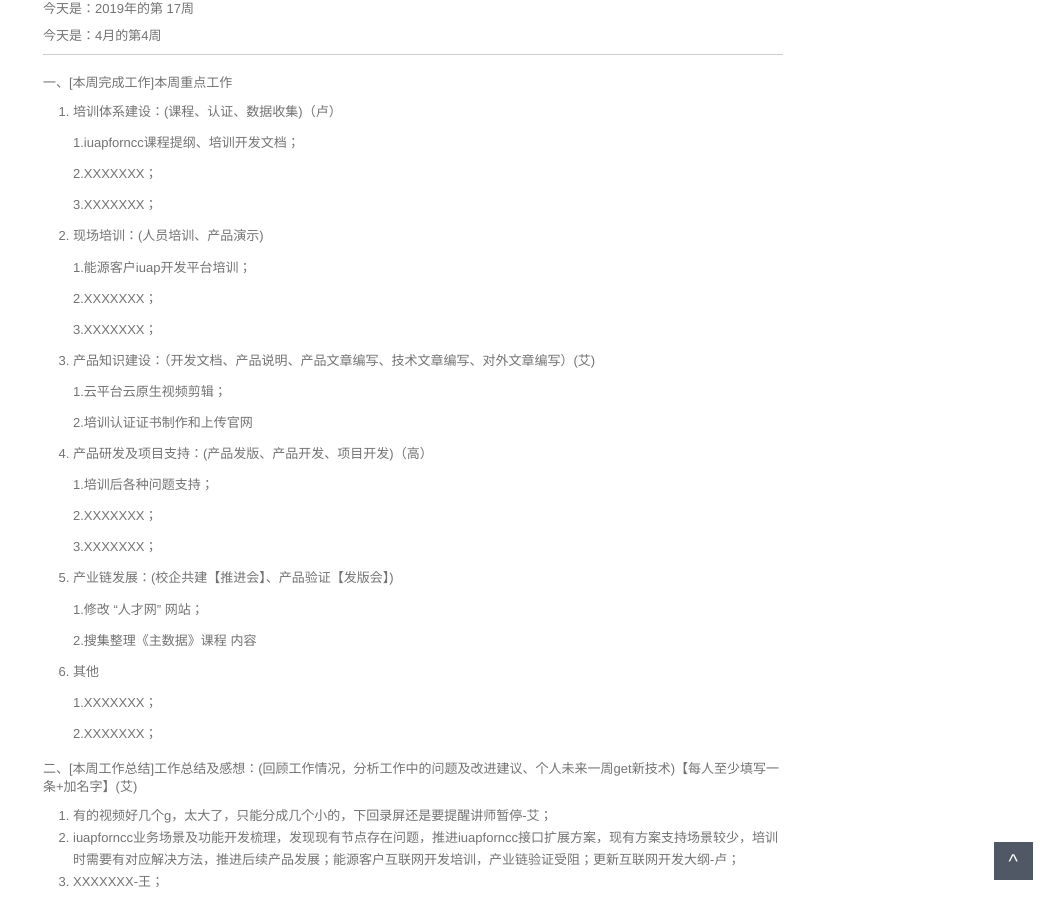
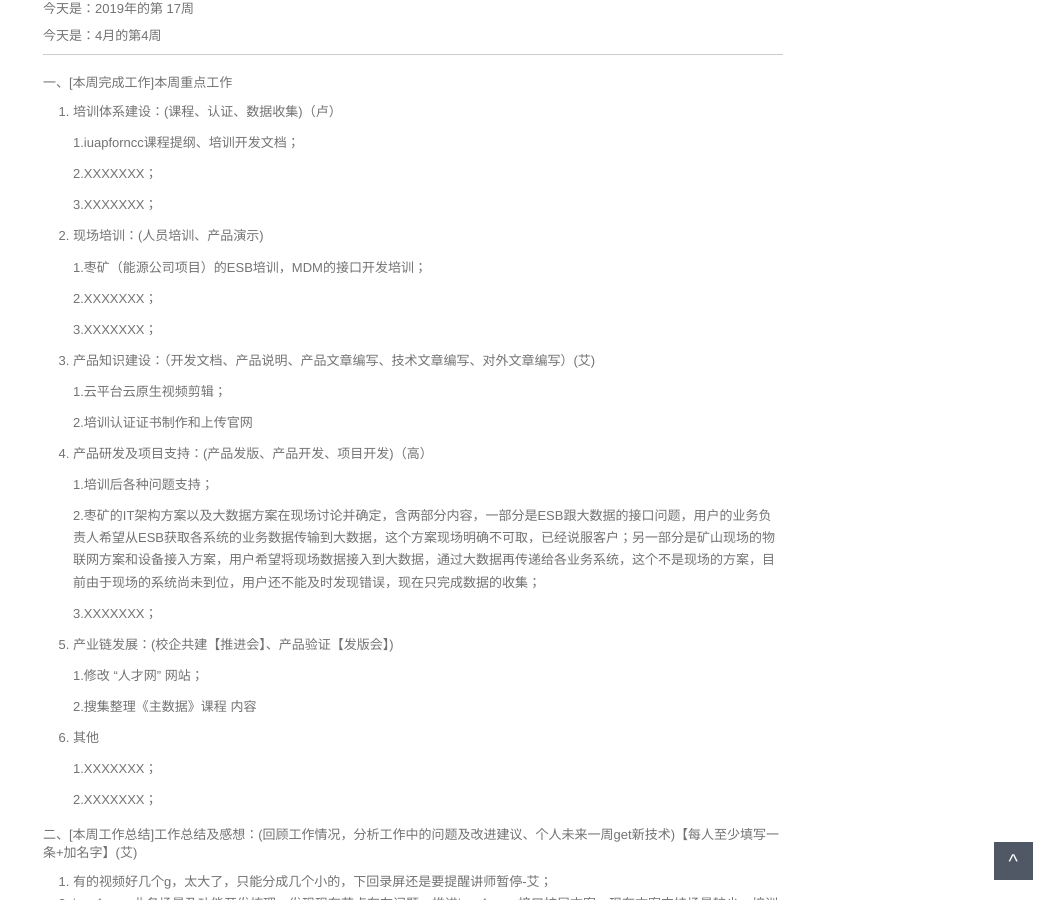
Before and after one commit to walllFlower/blog, a Jekyll site: the page built from _posts/2018-07-17-day_report_cxz.md, in a window 1280 px wide and 900 px high, scrolled down 435 px. Shown: the whole window, without its empty margins (227-1280 px from the left). Built offline with Jekyll 4.4.1, drawn with Linux system fonts in a browser that asks for light colours; comment, search, counter and statistics services are not loaded.

Commit message:
Update 2018-07-17-day_report_cxz.md

```diff
--- a/_posts/2018-07-17-day_report_cxz.md
+++ b/_posts/2018-07-17-day_report_cxz.md
@@ -33,7 +33,7 @@ categories: 技术运营工作周报
 
 2. 现场培训：(人员培训、产品演示)
 
-    1.能源客户iuap开发平台培训；
+    1.枣矿（能源公司项目）的ESB培训，MDM的接口开发培训；
 
     2.XXXXXXX；
 
@@ -51,7 +51,7 @@ categories: 技术运营工作周报
 
     1.培训后各种问题支持；
 
-    2.XXXXXXX；
+    2.枣矿的IT架构方案以及大数据方案在现场讨论并确定，含两部分内容，一部分是ESB跟大数据的接口问题，用户的业务负责人希望从ESB获取各系统的业务数据传输到大数据，这个方案现场明确不可取，已经说服客户；另一部分是矿山现场的物联网方案和设备接入方案，用户希望将现场数据接入到大数据，通过大数据再传递给各业务系统，这个不是现场的方案，目前由于现场的系统尚未到位，用户还不能及时发现错误，现在只完成数据的收集；
 
     3.XXXXXXX；
 
```
